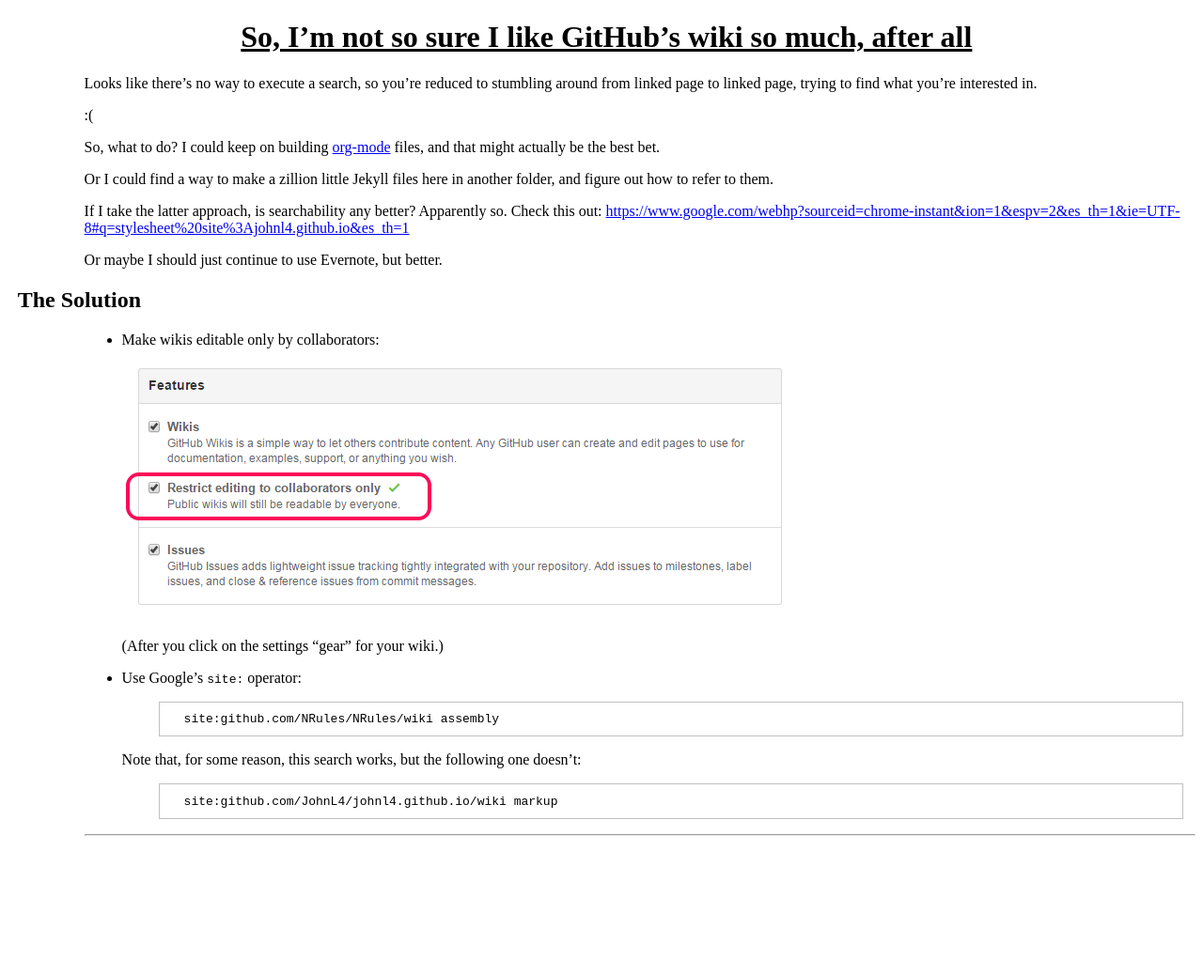
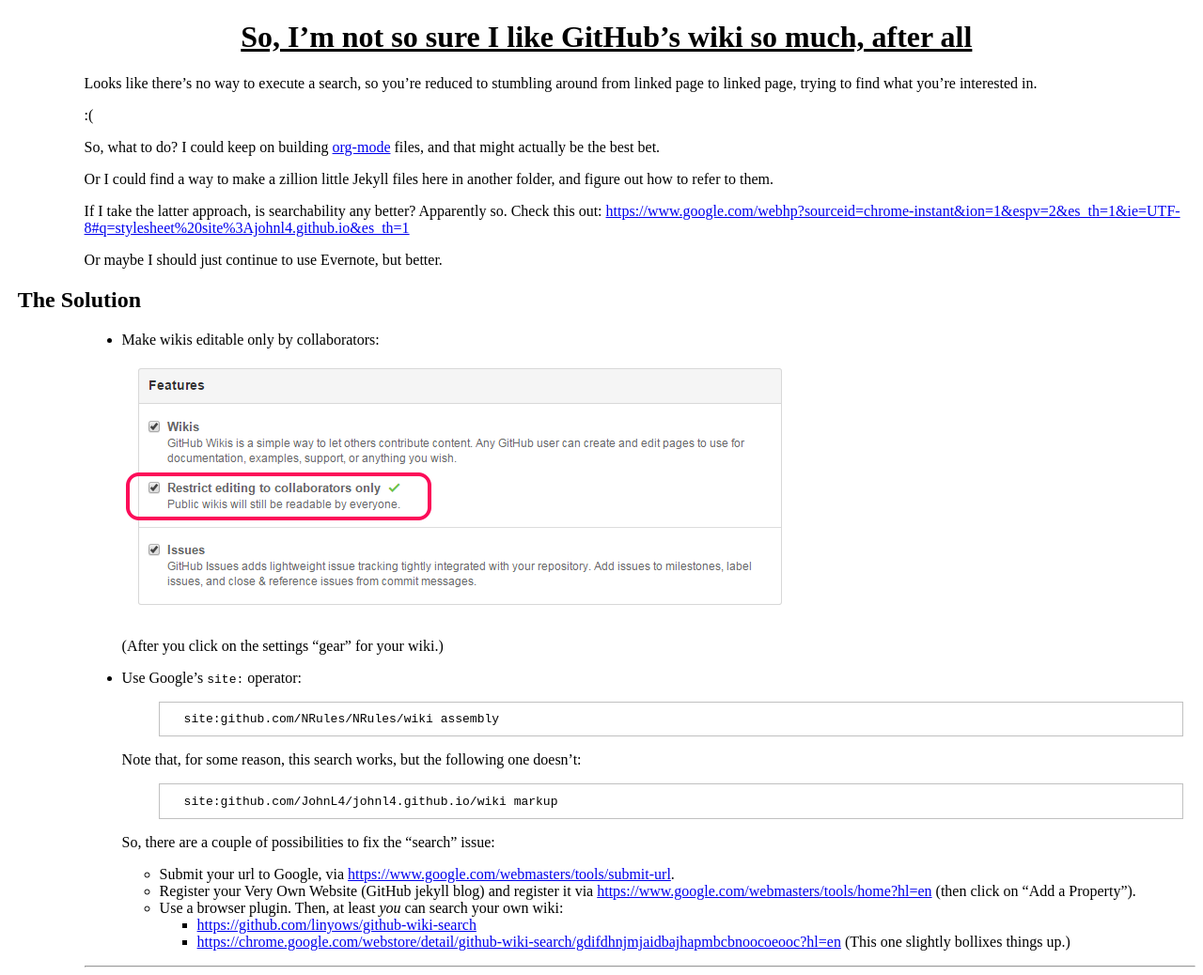
Before and after one commit to JohnL4/johnl4.github.io, a Jekyll site: the page built from _posts/2015-08-07-Not-sure-I-like-Githubs-wiki-so-much.markdown, in a window 1280 px wide. Shown: the whole page at 94% size. Built offline with Jekyll 4.4.1, drawn with Linux system fonts in a browser that asks for light colours; comment, search, counter and statistics services are not loaded; before the commit the page ends 900 px from its top, so only the background shows below that.

Commit message:
More github wiki search stuff.

```diff
--- a/_posts/2015-08-07-Not-sure-I-like-Githubs-wiki-so-much.markdown
+++ b/_posts/2015-08-07-Not-sure-I-like-Githubs-wiki-so-much.markdown
@@ -36,3 +36,13 @@
   Note that, for some reason, this search works, but the following one doesn't:
 
         site:github.com/JohnL4/johnl4.github.io/wiki markup
+
+  So, there are a couple of possibilities to fix the "search" issue:
+
+    * Submit your url to Google, via [https://www.google.com/webmasters/tools/submit-url](https://www.google.com/webmasters/tools/submit-url).
+    * Register your Very Own Website (GitHub jekyll blog) and register it via [https://www.google.com/webmasters/tools/home?hl=en](https://www.google.com/webmasters/tools/home?hl=en) (then
+        click on "Add a Property").
+    * Use a browser plugin.  Then, at least *you* can search your own wiki:
+        * [https://github.com/linyows/github-wiki-search](https://github.com/linyows/github-wiki-search)
+        * [https://chrome.google.com/webstore/detail/github-wiki-search/gdifdhnjmjaidbajhapmbcbnoocoeooc?hl=en](https://chrome.google.com/webstore/detail/github-wiki-search/gdifdhnjmjaidbajhapmbcbnoocoeooc?hl=en)
+          (This one slightly bollixes things up.)
```
